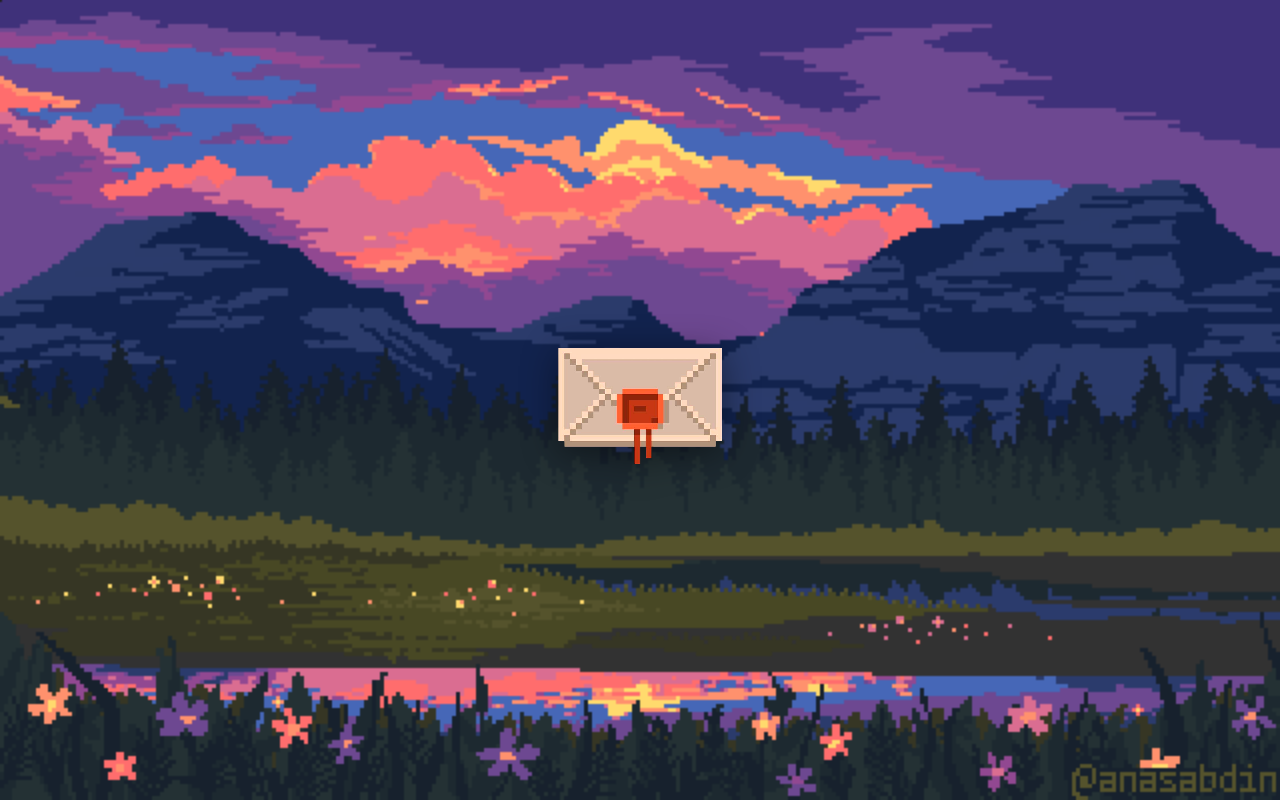
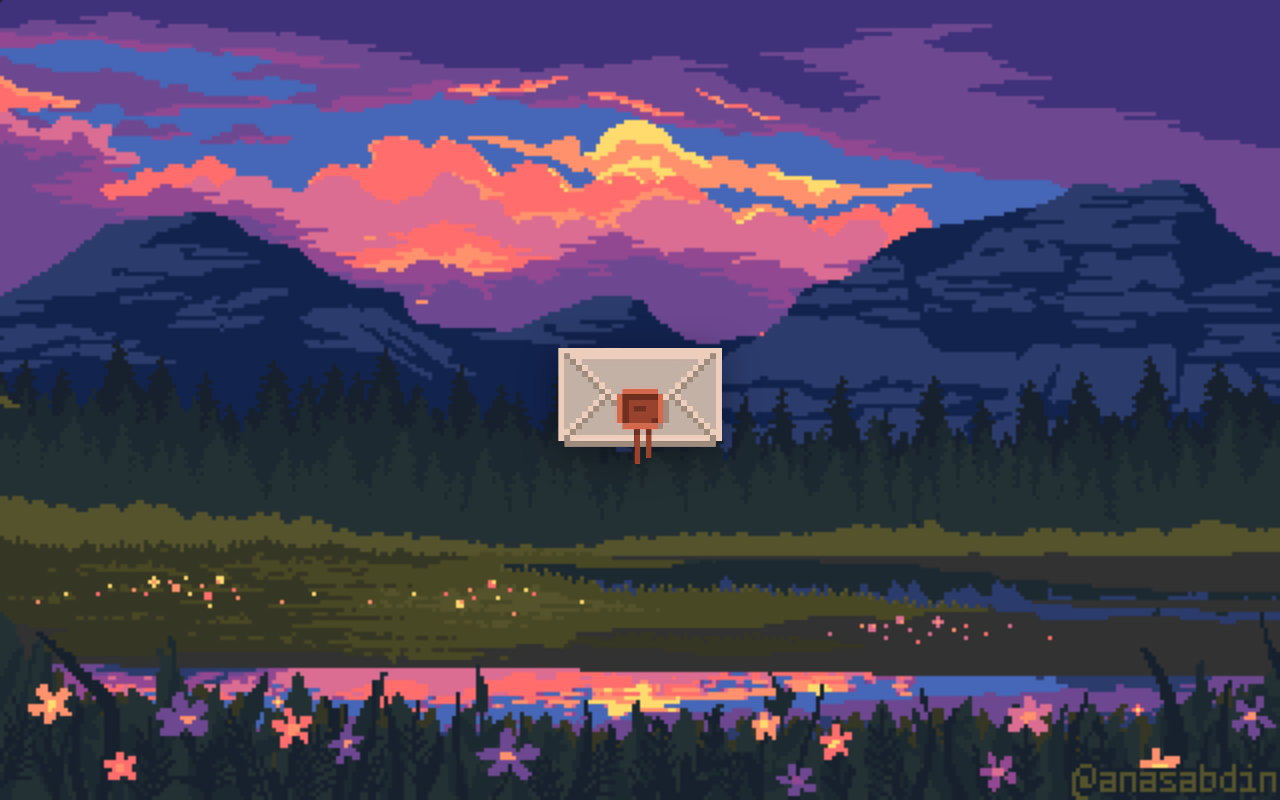
Before and after one commit to HumanTran/sinhnhat, a plain HTML site: page index.html in a window 1280 px wide. Drawn offline with Linux system fonts and the light colour scheme.

Commit message:
Refine styles for envelope image and letter box
Updated styles for the envelope image and letter box, including adjustments to the filter and animations.

```diff
--- a/index.html
+++ b/index.html
@@ -63,8 +63,8 @@ body {
 	height: auto;
 	image-rendering: pixelated;
 	display: block;
-	/* restore color effects for envelope.jpg */
-	filter: saturate(1.8) brightness(1.06) contrast(1.15) drop-shadow(0 6px 18px rgba(0,0,0,.45));
+	/* softer tones per request */
+	filter: saturate(1.22) brightness(1.02) contrast(1.06) drop-shadow(0 6px 18px rgba(0,0,0,.36));
 	z-index: 1;
 	animation: bob 5s ease-in-out infinite;
 	transform-origin: 50% 100%;
```
